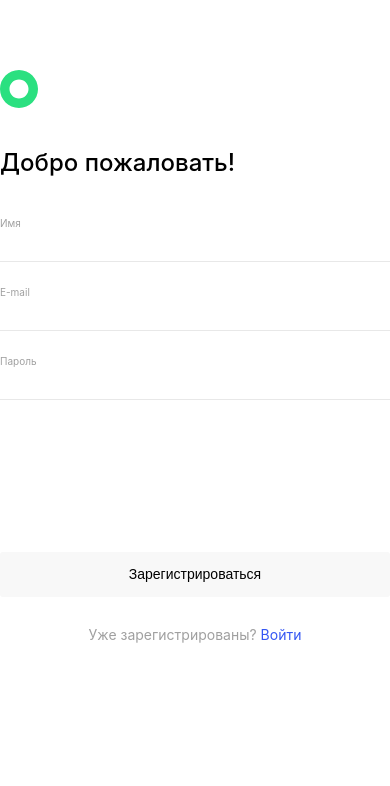
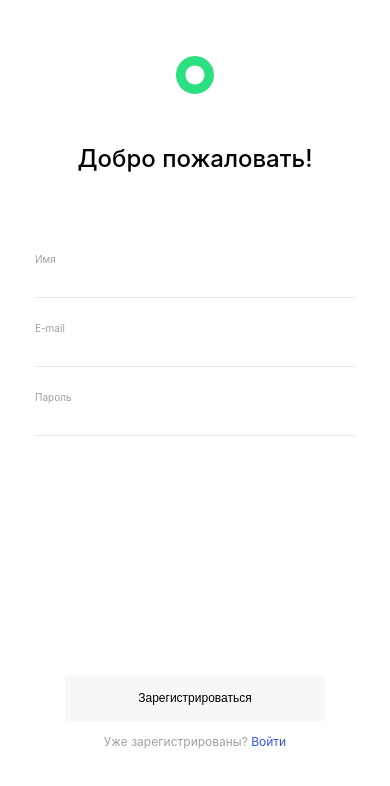
Before and after one commit to AndrewRusanov/movies-explorer-frontend, a React (Create React App) app: page /signup in a window 390 px wide. Shown: the top 786 px of the page. Built offline with nearby package versions, Linux system fonts and the light colour scheme.

Commit message:
feat: add adaptive for Register

```diff
--- a/src/components/Register/Register.module.css
+++ b/src/components/Register/Register.module.css
@@ -118,6 +118,8 @@
   line-height: 1.21;
   font-weight: 400;
   text-align: center;
+  margin: 0;
+  padding: 0;
 }
 
 .register__description_type_link {
@@ -129,3 +131,42 @@
   cursor: pointer;
   opacity: 0.7;
 }
+
+@media screen and (max-width: 1279px) {
+  .register__wrapper {
+    margin: 232px auto;
+  }
+}
+
+@media screen and (max-width: 767px) {
+  .register__wrapper {
+    margin: 56px auto 30px;
+    display: flex;
+    flex-direction: column;
+    justify-content: space-between;
+    width: 320px;
+  }
+
+  .navigation__container {
+    margin: 222px auto 0;
+    width: calc(100% - 30px * 2);
+  }
+
+  .register__logo {
+    margin: 0 auto;
+  }
+
+  .register__title {
+    margin: 50px 0 80px;
+    text-align: center;
+  }
+
+  .register__button {
+    margin: 0 0 14px;
+    font-size: 12px;
+  }
+
+  .register__description {
+    font-size: 12px;
+  }
+}
```
